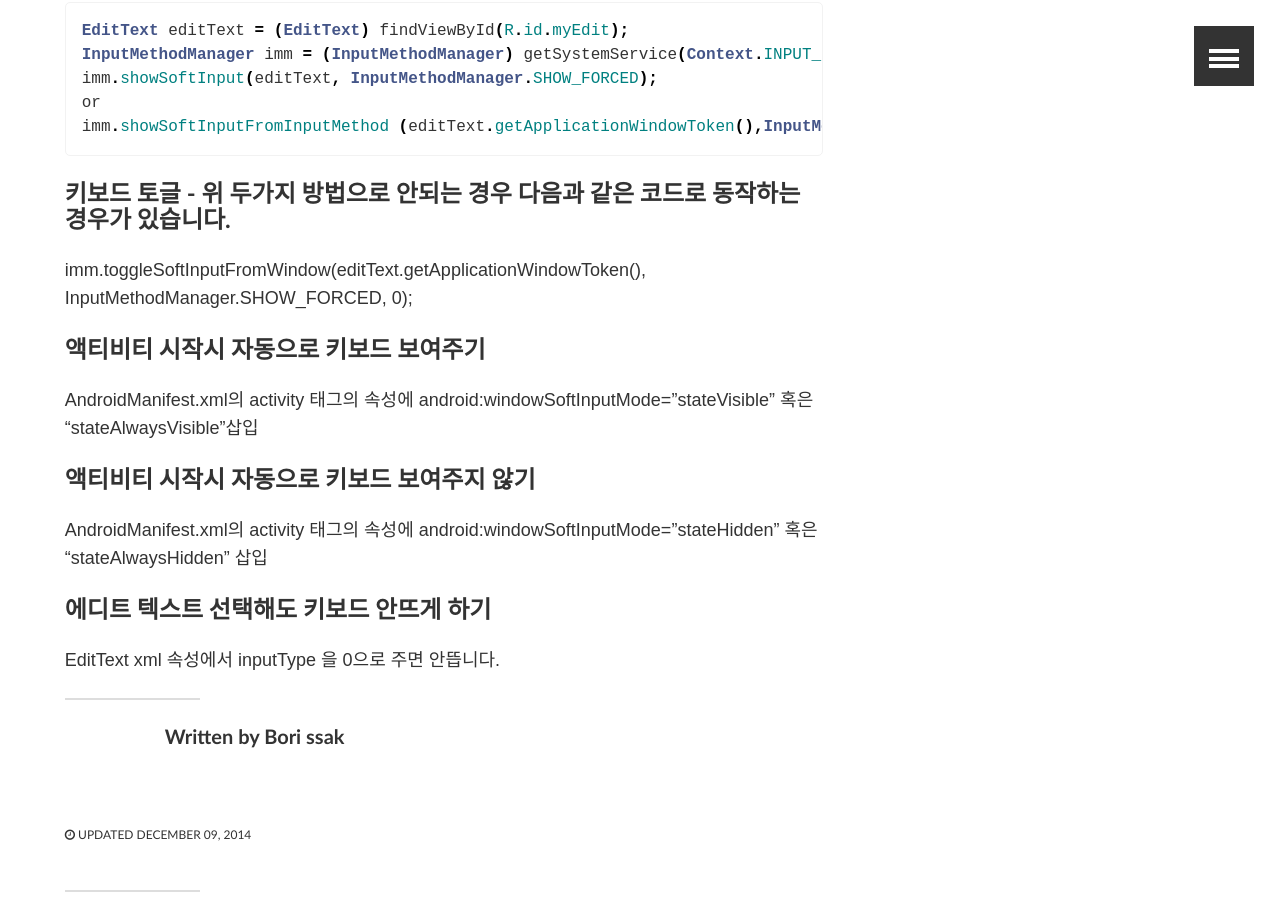
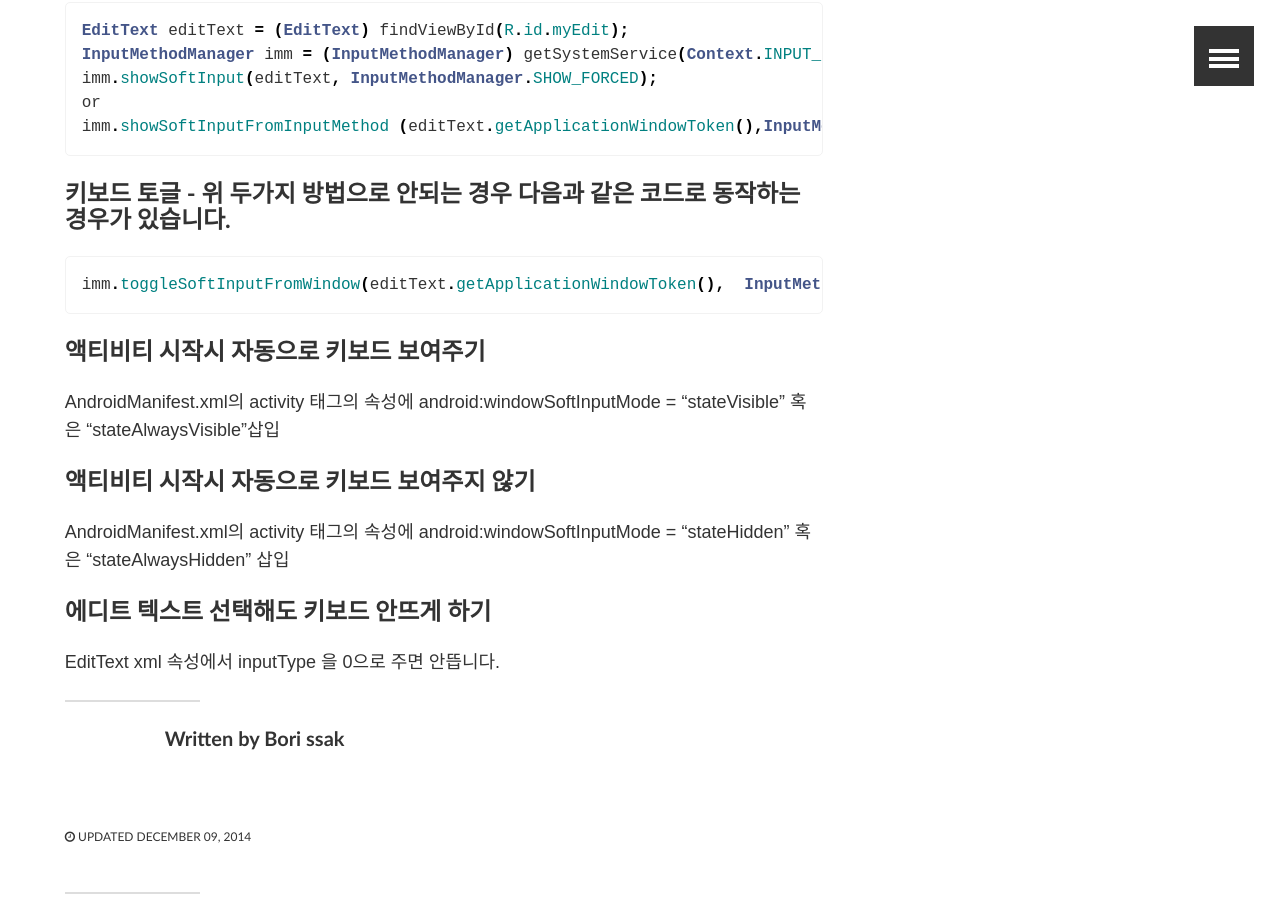
Before and after one commit to borissak/borissak.github.com, a Jekyll site: the page built from _posts/articles/2014-12-09-keyboard-api.markdown, in a window 1280 px wide and 900 px high, scrolled down 1362 px. Built offline with Jekyll 4.4.1, drawn with Linux system fonts in a browser that asks for light colours; nearby versions of some CDN libraries; some web fonts are replaced; comment, search, counter and statistics services are not loaded.

Commit message:
페이지 밀림으로 다시 올림.

```diff
--- a/_posts/articles/2014-12-09-keyboard-api.markdown
+++ b/_posts/articles/2014-12-09-keyboard-api.markdown
@@ -60,16 +60,16 @@ or
 imm.showSoftInputFromInputMethod (editText.getApplicationWindowToken(),InputMethodManager.SHOW_FORCED);
 {% endhighlight %}
 
-
-
 ### 키보드 토글 - 위 두가지 방법으로 안되는 경우 다음과 같은 코드로 동작하는 경우가 있습니다.
+{% highlight java %}
 imm.toggleSoftInputFromWindow(editText.getApplicationWindowToken(),  InputMethodManager.SHOW_FORCED, 0);
+{% endhighlight %}
 
 ### 액티비티 시작시 자동으로 키보드 보여주기
-AndroidManifest.xml의 activity 태그의 속성에 android:windowSoftInputMode="stateVisible" 혹은 "stateAlwaysVisible"삽입
+AndroidManifest.xml의 activity 태그의 속성에 android:windowSoftInputMode = "stateVisible" 혹은 "stateAlwaysVisible"삽입
 
 ### 액티비티 시작시 자동으로 키보드 보여주지 않기
-AndroidManifest.xml의 activity 태그의 속성에 android:windowSoftInputMode="stateHidden" 혹은 "stateAlwaysHidden" 삽입
+AndroidManifest.xml의 activity 태그의 속성에 android:windowSoftInputMode = "stateHidden" 혹은 "stateAlwaysHidden" 삽입
 
 ### 에디트 텍스트 선택해도 키보드 안뜨게 하기
 EditText xml 속성에서 inputType 을 0으로 주면 안뜹니다.
```
Also changed, not shown: other parts of _posts/articles/2014-12-09-keyboard-api.markdown (+1 -1 lines).
